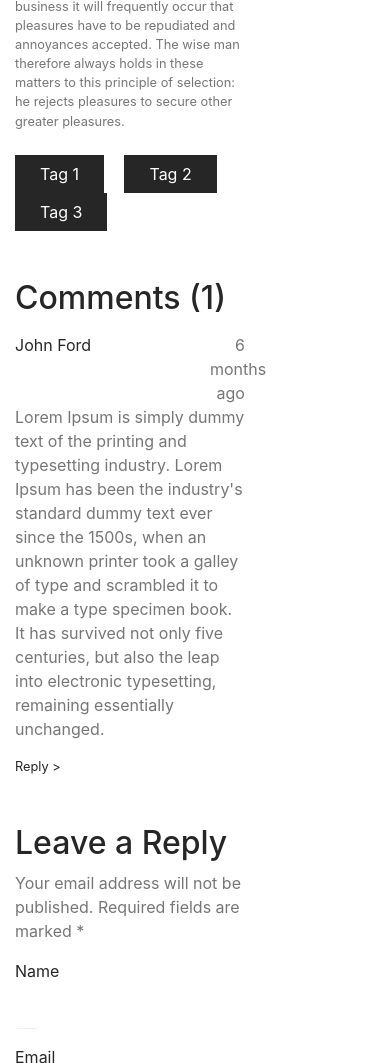
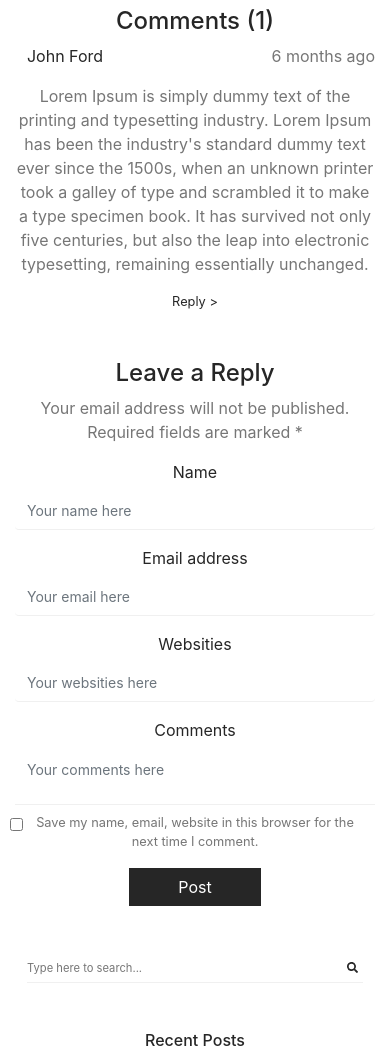
Before and after one commit to Hack-Code-Camp/orebi, a plain HTML site: page journal_inside/journal_inside.html in a window 390 px wide. Shown: the part 1192-2255 px from the top of the page. Drawn offline with nearby package versions, Linux system fonts and the light colour scheme.

Commit message:
made journal inside responsive

```diff
--- a/journal_inside/journal_inside.css
+++ b/journal_inside/journal_inside.css
@@ -114,7 +114,6 @@ li {
     border: none;
     border-bottom: thin solid #F0F0F0;
     width: 21rem;
-    padding-bottom: .3rem;
 }
 #text::placeholder{
     color: #767676;
@@ -154,4 +153,13 @@ li {
     #search {
         width: 100%;
     }
+    #main{
+        text-align: center;
+    }
+    #text::placeholder{
+        background-position: 20rem;
+    }
+    #form{
+        margin-right: 0;
+    }
 }
--- a/journal_inside/journal_inside.html
+++ b/journal_inside/journal_inside.html
@@ -90,12 +90,12 @@
           </div>
 
           <div class="row">
-            <div class="col-8">
+            <div class="col-md-8">
               <img src="Image.png" alt="" class="img-fluid">
               <div class="row my-4 small" id="comments">
-                <div id="admin" class="col-5">Admin . Comments(1) . Category </div>
-                <div class="col-4"></div>
-                  <div class="text-right col-3" id="time">6 months ago</div>
+                <div id="admin" class="col-md-5 ">Admin . Comments(1) . Category </div>
+                <div class="col-md-4"></div>
+                  <div class="text-md-right col-md-3 mt-3 " id="time">6 months ago</div>
               </div>
               <h2>Lorem ipsum is simply a dummy text of the printing and typesetting industry.</h2>
               <p class="my-4 content small">On the other hand, we denounce with righteous indignation and dislike men who are so beguiled and demoralized by the charms of pleasure of the moment, so blinded by desire, that they cannot foresee the pain and trouble that are bound to ensue; and equal blame belongs to those who fail in their duty through weakness of will, which is the same as saying through shrinking from toil and pain. These cases are perfectly simple and easy to distinguish. In a free hour, when our power of choice is untrammelled and when nothing prevents our being able to do what we like best, every pleasure is to be welcomed and every pain avoided. But in certain circumstances and owing to the claims of duty or the obligations of business it will frequently occur that pleasures have to be repudiated and annoyances accepted. The wise man therefore always holds in these matters to this principle of selection: he rejects pleasures to secure other greater pleasures.</p>
@@ -104,17 +104,17 @@
               <button class="btn rounded-0 mr-3 px-4 tag small">Tag 3</button>
 
               <div class="mt-5">
-                <h2>Comments (1)</h2>
-                <div class="row mt-3" id="comments">
-                  <div class="col-5">John Ford</div>
-                  <div class="col-4"></div>
-                    <div class="text-right col-3" id="time">6 months ago</div>
+                <h4>Comments (1)</h4>
+                <div class="row mt-md-3" id="comments">
+                  <div class="col-md-5 col-4">John Ford</div>
+                  <div class="col-md-4 col-3"></div>
+                    <div class="text-right col-md-3 col-5" id="time">6 months ago</div>
                 </div>
-                <p class="content">Lorem Ipsum is simply dummy text of the printing and typesetting industry. Lorem Ipsum has been the industry's standard dummy text ever since the 1500s, when an unknown printer took a galley of type and scrambled it to make a type specimen book. It has survived not only five centuries, but also the leap into electronic typesetting, remaining essentially unchanged.</p>
+                <p class="content mt-3">Lorem Ipsum is simply dummy text of the printing and typesetting industry. Lorem Ipsum has been the industry's standard dummy text ever since the 1500s, when an unknown printer took a galley of type and scrambled it to make a type specimen book. It has survived not only five centuries, but also the leap into electronic typesetting, remaining essentially unchanged.</p>
                 <p id="reply" class="small">Reply ></p>
 
                 <div class="mt-5">
-                  <h2>Leave a Reply</h2>
+                  <h4>Leave a Reply</h4>
                   <p class="content">Your email address will not be published. Required fields are marked *</p>
                   <form id="form">
                     <div class="form-group">
@@ -133,7 +133,7 @@
                       <label for="Comments">Comments</label>
                       <input type="text" class="form-control" placeholder="Your comments here">
                     </div>
-                    <div class="container mt-5 pt-3" id="check">
+                    <div class="container mt-md-5 pt-md-3 mt-3 pt-2" id="check">
                       <input type="checkbox" class="form-check-input">
                       <label class="form-check-label small"> Save my name, email, website in this browser for the next time I comment.</label>
                     </div>
@@ -148,8 +148,8 @@
 
             <div class="col-md-4">
               <!-- search bar -->
-              <div class="mb-5">
-              <input type="text" id="text"  placeholder="Type here to search...">
+              <div class="mb-5 mt-5">
+              <input type="text" id="text" class="pb-1" placeholder="Type here to search...">
               </div>
               <!-- recent post -->
               <div class="mb-5">
@@ -186,9 +186,9 @@
               <!-- tags -->
               <div class="mb-5" id="tags">
                 <h6 class="mb-4">Tags</h6>
-                <button class="btn rounded-0 mr-3 px-4 small">Tag 1</button>
-                <button class="btn rounded-0 mr-3 px-4 small">Tag 2</button>
-                <button class="btn rounded-0 mr-3 px-4 small">Tag 3</button>
+                <button class="btn rounded-0 px-4 small m-1">Tag 1</button>
+                <button class="btn rounded-0 px-4 small m-1">Tag 2</button>
+                <button class="btn rounded-0 px-4 small m-1">Tag 3</button>
               </div>
             </div>
           </div>
```
